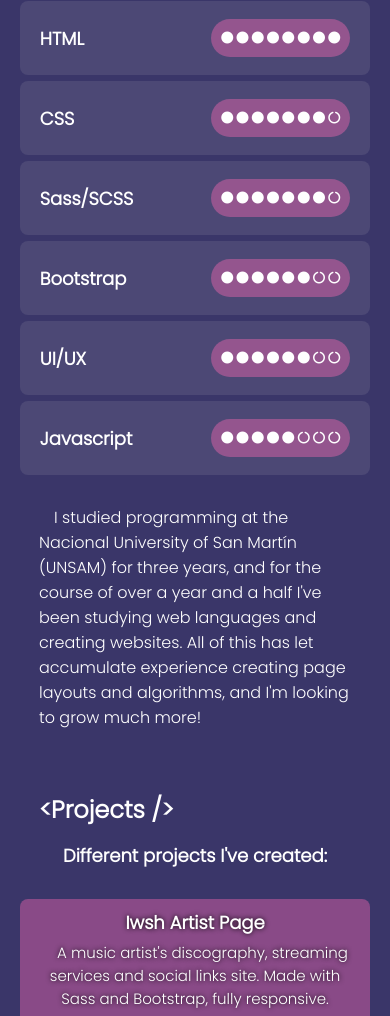
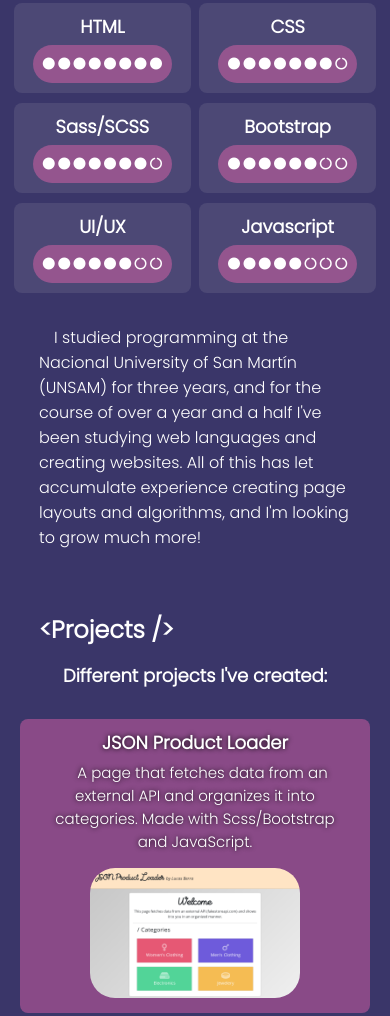
Before and after one commit to LucasBerra/portfolio, a plain HTML site: page index.html in a window 390 px wide. Shown: the part 760-1776 px from the top of the page. Drawn offline with Linux system fonts and the light colour scheme.

Commit message:
Add files via upload
- Added 'JSON Product Loader' page
- Updated media queries

```diff
--- a/index.html
+++ b/index.html
@@ -169,12 +169,13 @@
       <h2>&lt;Projects /></h2>
       <h3 style="margin-bottom: 30px"> Different projects I've created:</h3>
       <div class="projects-flex">
-        <a href="https://iwsh.netlify.app/" target="_blank" class="projects-flex-item">
+
+        <a href="https://json-product-loader.netlify.app/" target="_blank" class="projects-flex-item">
           <div>
-            <h4>Iwsh Artist Page</h4>
-            <p>A music artist's discography, streaming services and social links site. Made with Sass and Bootstrap, fully responsive.</p>
+            <h4>JSON Product Loader</h4>
+            <p>A page that fetches data from an external API and organizes it into categories. Made with Scss/Bootstrap and JavaScript.</p>
           </div>
-          <img src="./images/projects/projects-iwsh-artist-page.jpg">
+          <img src="./images/projects/projects-JSONproduct.png">
         </a>
 
         <a href="https://rock-paper-scissors-lb.netlify.app/" target="_blank" class="projects-flex-item">
@@ -183,6 +184,14 @@
             <p>A simple game of Rock, Paper, Scissors made with a bit of JS. As a personal touch, all drawings are made by me!</p>
           </div>
           <img src="./images/projects/projects-rockPaperScissors.jpg">
+        </a>
+
+        <a href="https://iwsh.netlify.app/" target="_blank" class="projects-flex-item">
+          <div>
+            <h4>Iwsh Artist Page</h4>
+            <p>A music artist's discography, streaming services and social links site. Made with Sass and Bootstrap, fully responsive.</p>
+          </div>
+          <img src="./images/projects/projects-iwsh-artist-page.jpg">
         </a>
 
         <a href="https://fgc-essentials.netlify.app/" target="_blank" class="projects-flex-item">
--- a/scss/index.scss
+++ b/scss/index.scss
@@ -249,11 +249,22 @@ img {
 
 .skills-container {
   display: grid;
-  grid: repeat(3, 1fr) / 50% 50%;
-  width: 660px;
+  grid: repeat(2, 1fr) / repeat(3, 1fr);
+  width: 940px;
   max-width: 95%;
   height: auto;
   align-items: center;
+}
+
+@media (max-width: 991.98px) {
+  .skills-container {
+    display: grid;
+    grid: repeat(3, 1fr) / 50% 50%;
+    width: 620px;
+    max-width: 95%;
+    height: auto;
+    align-items: center;
+  }
 }
 
 .skills-items {
@@ -264,6 +275,9 @@ img {
   border-radius: 8px;
   padding: 0 20px;
   margin: 10px;
+  h4 {
+    margin: 20px 0;
+  }
 }
 
 .skills-items-bullet {
@@ -271,7 +285,6 @@ img {
   font-size: 12px;
   padding: 10px;
   border-radius: 20px;
-
 }
 
 .projects-flex {
@@ -466,7 +479,16 @@ footer {
   }
 
   .skills-container {
-    grid: repeat(6, 80px) / 1fr;
+    grid: repeat(3, 100px) / 1fr 1fr;
+  }
+
+  .skills-items {
+    flex-direction: column;
+    margin: 4px;
+    padding: 10px 0;
+    h4 {
+      margin: 0 0 5px 0;
+    }
   }
 
   .projects-flex-item {
```
Also changed, not shown: images/projects/projects-JSONproduct.png (added), scss/index.css, 1 other file.
